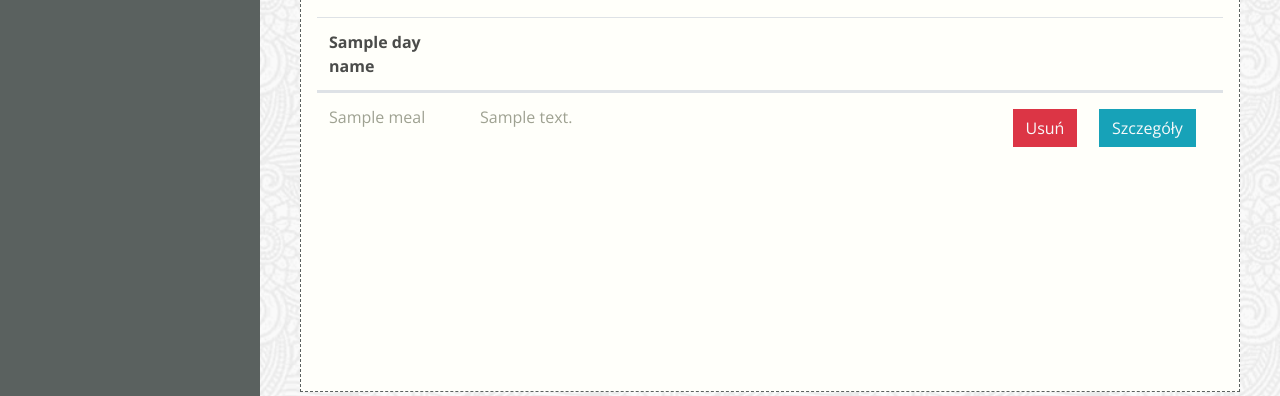
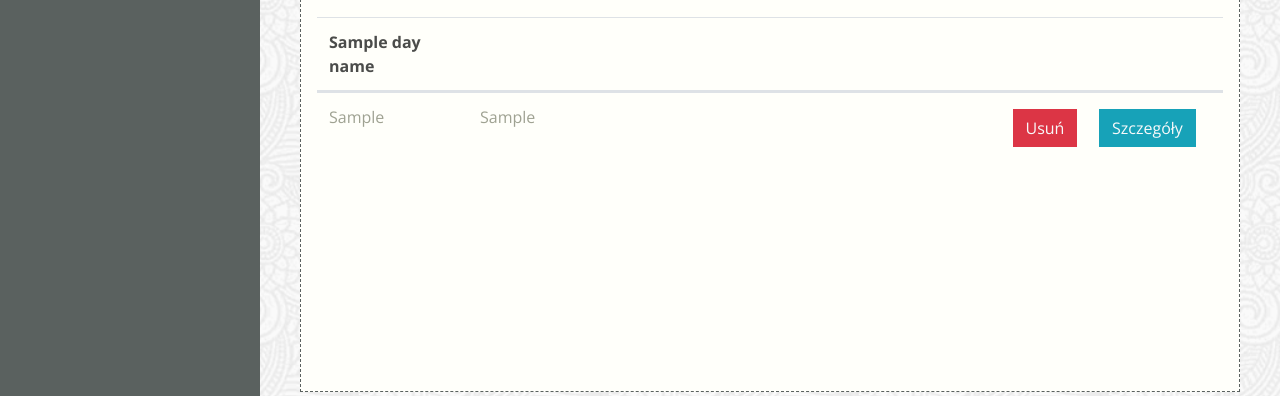
Before and after one commit to wszoltysek/diet_planner, a Django app: template jedzonko/templates/app-details-schedules.html in a window 1280 px wide. Shown: the part 395-791 px from the top of the page. Run offline with Django 3.2, Linux system fonts and the light colour scheme; the template is opened without the code that fills it: most values are stand-ins (such as "Sample title", 1, 10 or a date in 2020); some libraries are stand-ins or nearby versions; some web fonts are replaced.

Commit message:
Próba ale nie wyszła

```diff
--- a/jedzonko/templates/app-details-schedules.html
+++ b/jedzonko/templates/app-details-schedules.html
@@ -44,10 +44,10 @@
             </tr>
             </thead>
             <tbody class="text-color-lighter">
-                {% for meal in plan.recipeplan_set.all %}
+                {% for k, v in mn_dict %}
                 <tr class="d-flex">
-                    <td class="col-2">{{ meal.meal_name }}</td>
-                    <td class="col-7">{{ meal.recipe.description }}</td>
+                    <td class="col-2">{{ k }}</td>
+                    <td class="col-7">{{ v }}</td>
                     <td class="col-1 center">
                         <a href="#" class="btn btn-danger rounded-0 text-light m-1">Usuń</a>
                     </td>
--- a/jedzonko/tests.py
+++ b/jedzonko/tests.py
@@ -1,3 +1 @@
 from django.test import TestCase
-
-# Create your tests here.
```
Also changed, not shown: jedzonko/views.py (+5 -2 lines).
